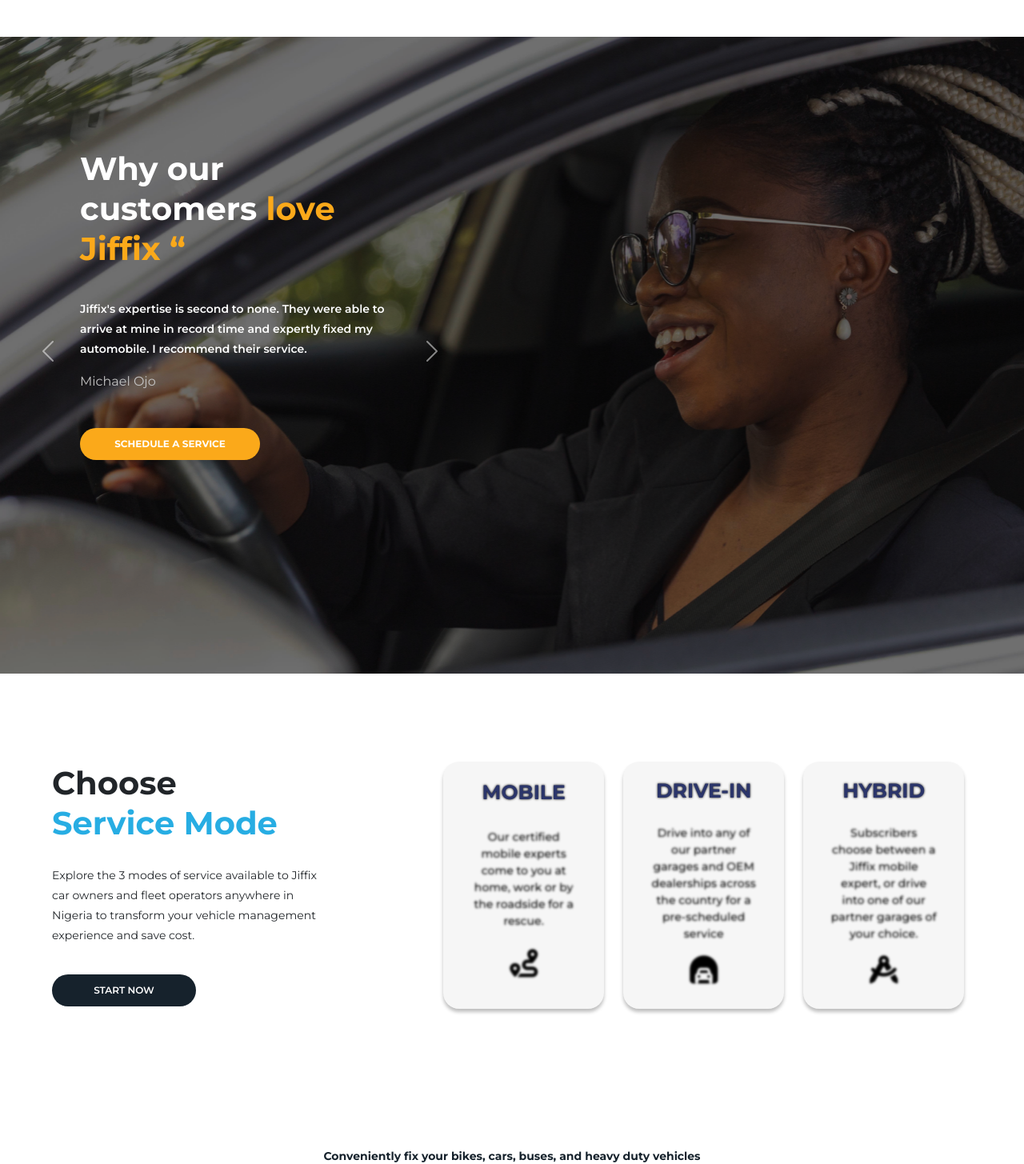
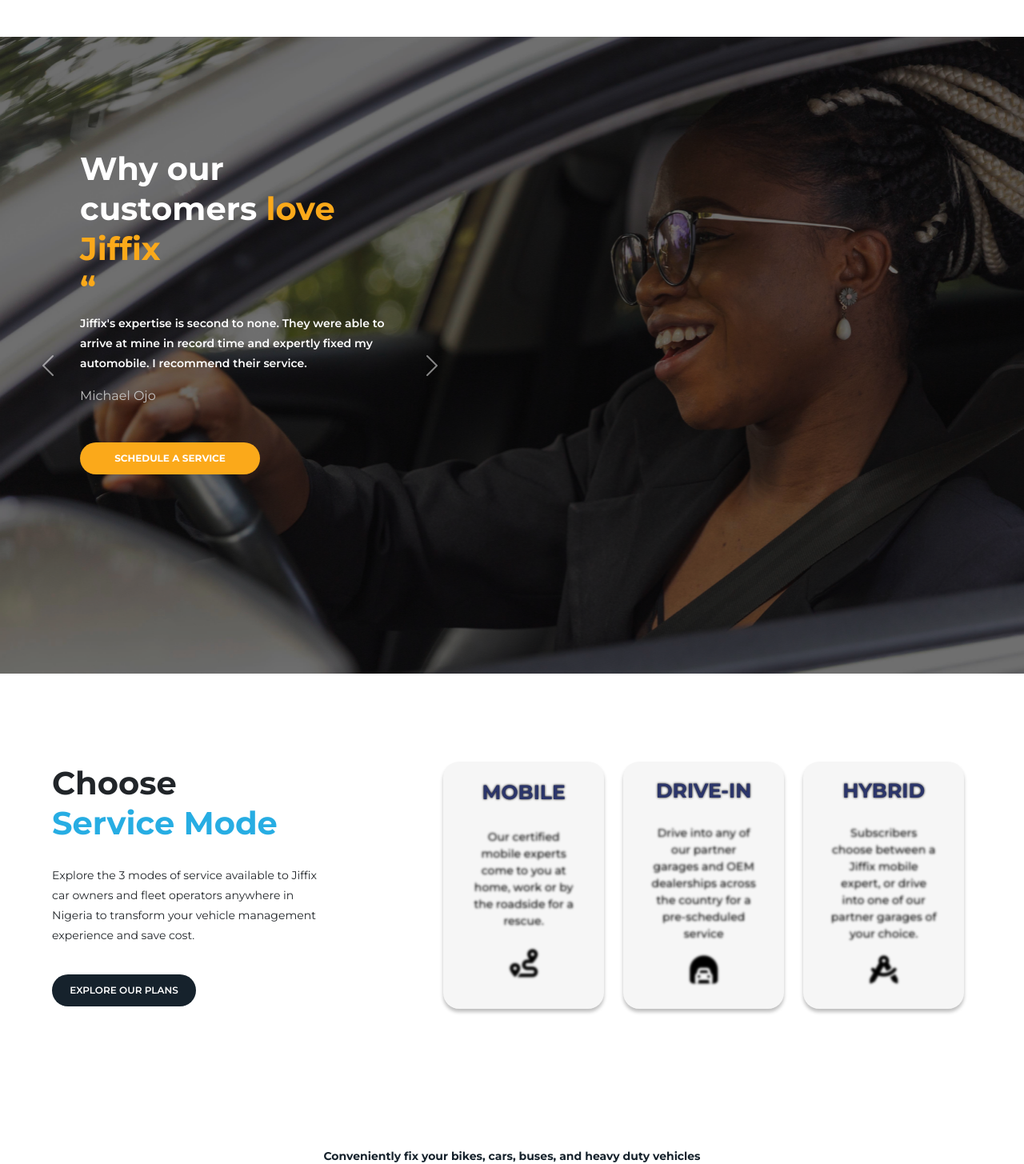
Before and after one commit to michealsource/jiffixwebtest, a React (Create React App) app: page / in a window 1280 px wide. Shown: the part 1481-2936 px from the top of the page at 80% size. Built offline with nearby package versions, Linux system fonts and the light colour scheme.

Commit message:
updated responsiveness

```diff
--- a/src/components/bookingModal/BookingModal.js
+++ b/src/components/bookingModal/BookingModal.js
@@ -7,7 +7,7 @@
 // COMPANIES LOGOS IMPORT AS PNG
 import ford from '../../assets/images/book-images/FORD.png'
 import lexus from '../../assets/images/book-images/LEXUS.png'
-import bmw from '../../assets/images/book-images/BMW.png'
+import bmw from '../../assets/images/book-images/bmw-white.png'
 import honda from '../../assets/images/book-images/HONDA.png'
 import toyota from '../../assets/images/book-images/TOYOTA.png'
 import white from '../../assets/images/book-images/VWHITE.png'
@@ -80,7 +80,7 @@
                 <div className="partners-icons">
                     <img className='ford-img' width={49.64} height={20} src={ford} alt="" />
                     <img className='lexus-img' width={106.57} height={18.24} src={lexus} alt="" />
-                    <img className='bme-img' width={36} height={30} src={bmw} alt="" />
+                    <img className='bme-img' width={25} height={25} src={bmw} alt="" />
                     <img className='honda-img' width={32.43} height={18.24} src={honda} alt="" />
                     <img className='toyota-img' width={29.12} height={20.68} src={toyota} alt="" />
                     <img className='white-img' width={29.79} height={18.24} src={white} alt="" />
--- a/src/components/choose/Choose.css
+++ b/src/components/choose/Choose.css
@@ -400,12 +400,6 @@
     .accordian-sign-btn{
         width: 150px !important;
         margin-left: 155px !important;
-        /* margin-top: -0px !important; */
-        /* width: 100% !important;
-        height: 40px !important;
-        height: 40px !important;
-        width: 50%;
-        margin-left: 144px; */
     }
 
     .acord{
@@ -427,3 +421,16 @@
 }
 
 }
+
+
+@media(width:414px){
+    .custom-input{
+        width: 355px;
+    }
+    .accordian-btn{
+        margin-left: 170px;
+    }
+    .accordian-sign-btn{
+        margin-left: 210px !important;
+    }
+}
--- a/src/components/choose/Choose.js
+++ b/src/components/choose/Choose.js
@@ -36,7 +36,7 @@
                     <p >This program is designed to take away your worries about identifying issues with your car (whenever they arise). You will be entitled to a number of inspections for a period of <span className='bold-text-tab-desktop'>12-months,</span>anywhere in Nigeria. This comes with a <span className='bold-text-tab-desktop'>complimentary road-side rescue. </span></p>
                     <p className='italic-text-tab'>There’s been nothing better, since agege bread!</p>
                   </div>
-                  : activeTab ==="login"? <div className='choose-text-login'><p className='choose-text'>Need a quick service, repair or part</p></div>:
+                  : activeTab ==="login"? <div className='choose-text-login'><p className='choose-text'>Need a quick service, repair or maintenance? Our instant quote gives you real time pricing for the selected services available. There hasn't been anything better than knowing your cost upfront!</p></div>:
                   activeTab ==="soon"?<div className='choose-text-login'>
                     <p >Over 80% of our vehicle’s health over time, and its logevity is determined by our maintenance habits. This program takes over and <span className='bold-text-tab-desktop'>automates your vehicle maintenance</span> activity, and ensures your <span className='bold-text-tab-desktop'>never miss a service</span>  with our multi-modal service delivery anywhere in Nigeria. </p>
                     <p className='italic-text-tab'>This is the best thing to happen to your vehicle!</p>
--- a/src/components/phone/Phone.css
+++ b/src/components/phone/Phone.css
@@ -178,3 +178,10 @@
         color: #2F2E41;
     }
 }
+
+@media (width: 414px){
+    .right-container-phone{
+        display: block;
+        margin-right: 66px !important;
+    }
+}
--- a/src/components/services/Services.js
+++ b/src/components/services/Services.js
@@ -17,7 +17,7 @@
                     <Col className="services-cointainer d-flex my-auto flex-column col-md-5">
                         <h5>Choose <span>Service Mode</span> </h5>
                         <p>Explore the 3 modes of service available to Jiffix  car owners and fleet operators anywhere in Nigeria to transform your vehicle management experience and save cost.</p>
-                        <button className='start-now-btn'>START NOW</button>
+                        <button className='start-now-btn'>EXPLORE OUR PLANS</button>
                     </Col>
                     <Col className='d-flex my-auto'>
                         <Col className='col-md-4 mobile active-hover'>
--- a/src/components/slider/Slider.js
+++ b/src/components/slider/Slider.js
@@ -22,7 +22,7 @@
       />
       <div className="carousel-content">
         <h3>Just Jiffix It.</h3>
-        <p>Join Jiffix car owner’s and fleet operators and begin your journey to quality, convenience, and affordable vehicle  maintenance today.</p>
+        <p>Join Jiffix car owner’s and fleet operators and begin your journey to quality, convenient, and affordable vehicle  maintenance today.</p>
 
         <button className='check-vehicle-health-btn'>CHECK OUT OUR PRICING!</button>
 
--- a/src/components/testimonial/Testimonial.css
+++ b/src/components/testimonial/Testimonial.css
@@ -9,9 +9,16 @@
     margin-top: 80px;
 }
 
+.desktop-quote{
+    font-size: 40px;
+    font-weight: 700;
+    color: #FBA91A;
+    margin-top: -38px;
+}
+
 .testmonial-title {
     font-size: 40px;
-    width: 400px;
+    width: 380px;
     color: #fff;
     font-weight: 700;
     line-height: 50px;
--- a/src/components/testimonial/Testimonial.js
+++ b/src/components/testimonial/Testimonial.js
@@ -10,7 +10,8 @@
       <div className='testimonial-wrapper'>
        <Wrapper>
             <div className="testimonial-content">
-            <h5 className='testmonial-title'>Why our customers <span>love Jiffix “</span></h5>
+            <h5 className='testmonial-title'>Why our customers <span>love Jiffix</span></h5>
+            <h5 className='desktop-quote'>“</h5>
             <TestmonialCarousel/>
             <button className="schedule-service-btn">SCHEDULE A SERVICE</button>
             </div>
```
Also changed, not shown: src/assets/images/Welcome.png, src/assets/images/book-images/bmw-white.png (added).
